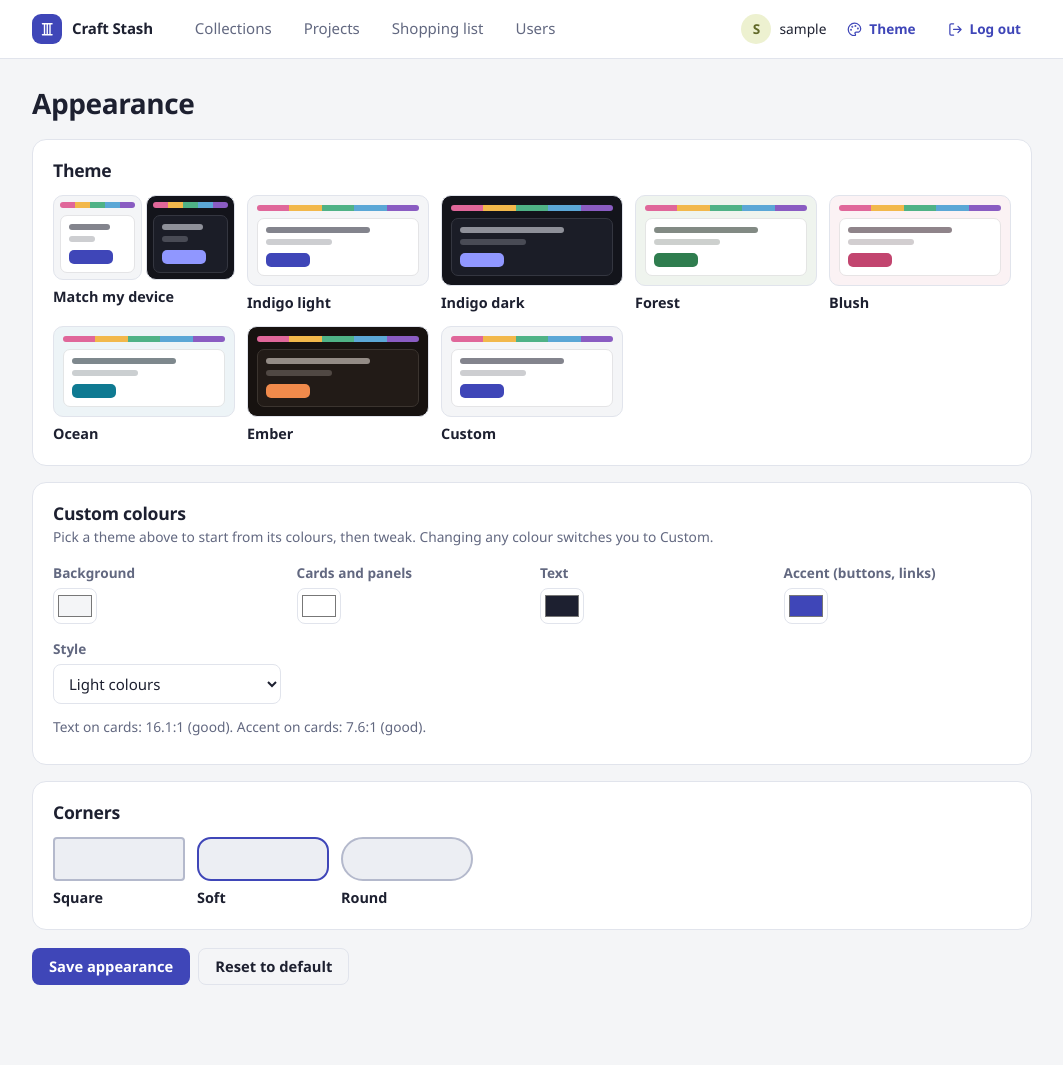
After one commit to RelicGaming/CraftStash, a Flask app: page /appearance in a window 1280 px wide. The commit adds this page. Shown: the whole page, without its empty margins (108-1171 px from the left). Run offline with Flask 3, Linux system fonts and the light colour scheme; the visitor is signed in with stand-in values (Sample User, id 1); data comes from the database, SQL or seed files in the repository; data that the repository does not hold is empty; parts of the project's set-up code (start-up, migrations or seed data) failed here and were passed over.

Commit message:
Add per-user themes: presets, custom colours, corner style

```diff
--- a/app/app.py
+++ b/app/app.py
@@ -5,6 +5,7 @@ from flask import (Flask, abort, flash, g, redirect, render_template, request,
 from markupsafe import Markup
 from werkzeug.security import check_password_hash, generate_password_hash
 from werkzeug.utils import secure_filename
+import themes
 
 DATA = Path(os.environ.get("DATA_DIR", "/data"))
 UPLOADS = DATA / "uploads"
@@ -45,6 +46,8 @@ def uid(): return g.user["id"]
 with sqlite3.connect(DATA / "craft.db") as _c:
     _c.execute("PRAGMA journal_mode=WAL")
     _c.executescript((Path(__file__).parent / "schema.sql").read_text())
+    if "theme" not in [r[1] for r in _c.execute("PRAGMA table_info(users)")]:
+        _c.execute("ALTER TABLE users ADD COLUMN theme TEXT NOT NULL DEFAULT ''")
     if "low_at" not in [r[1] for r in _c.execute("PRAGMA table_info(items)")]:
         _c.execute("ALTER TABLE items ADD COLUMN low_at REAL")
         _c.execute("DROP VIEW IF EXISTS stock")
@@ -137,7 +140,9 @@ def ctx():
     n = 0
     if getattr(g, "user", None):
         n = db().execute(f"SELECT COUNT(*) FROM stock s JOIN access a ON a.pool_id=s.pool_id WHERE a.user_id=? AND {LOW}", (g.user["id"],)).fetchone()[0]
-    return {"csrf": Markup(f'<input type="hidden" name="_csrf" value="{session.get("csrf", "")}">'), "shop_count": n}
+    css = themes.css_for(g.user["theme"]) if getattr(g, "user", None) else ""   # built only from validated hex/enum values
+    return {"csrf": Markup(f'<input type="hidden" name="_csrf" value="{session.get("csrf", "")}">'), "shop_count": n,
+            "theme_css": Markup(css)}
 
 @app.get("/healthz")
 def healthz(): return "ok"
@@ -451,6 +456,15 @@ def shopping():
                  WHERE a.user_id=? AND {LOW} ORDER BY s.pname, s.tname, s.name""", uid())
     return render_template("shopping.html", rows=rows)
 
+@app.route("/appearance", methods=["GET", "POST"])
+def appearance():
+    if request.method == "POST":
+        if request.form.get("reset"): run("UPDATE users SET theme='' WHERE id=?", uid()); flash("Appearance reset to the default.")
+        else: run("UPDATE users SET theme=? WHERE id=?", json.dumps(themes.from_form(request.form)), uid()); flash("Appearance saved.")
+        return redirect(url_for("appearance"))
+    return render_template("appearance.html", cur=themes.load(g.user["theme"]), themes=themes.preset_list(),
+                           radii=list(themes.RADII), default=themes.DEFAULT_CUSTOM)
+
 @app.route("/account", methods=["GET", "POST"])
 def account():
     if request.method == "POST":
--- a/app/schema.sql
+++ b/app/schema.sql
@@ -1,4 +1,4 @@
-CREATE TABLE IF NOT EXISTS users(id INTEGER PRIMARY KEY, username TEXT UNIQUE NOT NULL COLLATE NOCASE, pw TEXT NOT NULL, is_admin INTEGER NOT NULL DEFAULT 0);
+CREATE TABLE IF NOT EXISTS users(id INTEGER PRIMARY KEY, username TEXT UNIQUE NOT NULL COLLATE NOCASE, pw TEXT NOT NULL, is_admin INTEGER NOT NULL DEFAULT 0, theme TEXT NOT NULL DEFAULT '');
 CREATE TABLE IF NOT EXISTS pools(id INTEGER PRIMARY KEY, user_id INTEGER NOT NULL REFERENCES users ON DELETE CASCADE, name TEXT NOT NULL, craft TEXT NOT NULL DEFAULT '');
 CREATE TABLE IF NOT EXISTS types(id INTEGER PRIMARY KEY, pool_id INTEGER NOT NULL REFERENCES pools ON DELETE CASCADE, name TEXT NOT NULL, unit TEXT NOT NULL DEFAULT 'pcs', fields TEXT NOT NULL DEFAULT '[]');
 CREATE TABLE IF NOT EXISTS items(id INTEGER PRIMARY KEY, type_id INTEGER NOT NULL REFERENCES types ON DELETE CASCADE, name TEXT NOT NULL, colour TEXT NOT NULL DEFAULT '', hex TEXT NOT NULL DEFAULT '', subtype TEXT NOT NULL DEFAULT '', qty REAL NOT NULL DEFAULT 0, price REAL, low_at REAL, location TEXT NOT NULL DEFAULT '', notes TEXT NOT NULL DEFAULT '', extra TEXT NOT NULL DEFAULT '{}');
--- a/app/static/app.css
+++ b/app/static/app.css
@@ -3,9 +3,10 @@
 --accent:#3f46b8;--accent-ink:#fff;--accent-soft:#e8e9fa;
 --danger:#b3261e;--danger-soft:#fbeae8;--ok:#1e7a4f;--ok-soft:#e1f3ea;--warn:#8f5200;--warn-soft:#fcefd6;
 --focus:0 0 0 3px rgba(63,70,184,.28);
+--r-lg:14px;--r-md:8px;--av-bg:55% 88%;--av-fg:45% 28%;
 --font:"Avenir Next","Segoe UI Variable Text","Segoe UI",system-ui,-apple-system,Roboto,"Helvetica Neue",sans-serif}
 @media(prefers-color-scheme:dark){:root{--bg:#13141b;--surface:#1b1d27;--sunk:#242736;--ink:#eceef6;--muted:#9a9fb7;--line:#2c3041;--stitch:#474c66;
---accent:#9097ff;--accent-ink:#14153a;--accent-soft:#272a54;--danger:#ff8a80;--danger-soft:#3a1f1d;--ok:#6fd3a3;--ok-soft:#173226;--warn:#f0b868;--warn-soft:#38290f;--focus:0 0 0 3px rgba(144,151,255,.35)}}
+--accent:#9097ff;--accent-ink:#14153a;--accent-soft:#272a54;--danger:#ff8a80;--danger-soft:#3a1f1d;--ok:#6fd3a3;--ok-soft:#173226;--warn:#f0b868;--warn-soft:#38290f;--focus:0 0 0 3px rgba(144,151,255,.35);--av-bg:35% 26%;--av-fg:75% 84%}}
 *{box-sizing:border-box}
 body{margin:0;font:15px/1.55 var(--font);background:var(--bg);color:var(--ink);font-variant-numeric:tabular-nums;-webkit-text-size-adjust:100%}
 h1,h2,h3{margin:0;font-weight:680;letter-spacing:-.015em;line-height:1.2}
@@ -21,12 +22,11 @@ p{margin:.4rem 0}.muted{color:var(--muted)}.small{font-size:.86rem}
 .brand{display:flex;align-items:center;gap:10px;font-weight:700;color:var(--ink);letter-spacing:-.01em}.brand:hover{text-decoration:none}
 .logo{width:30px;height:30px;border-radius:9px;background:var(--accent);color:var(--accent-ink);display:grid;place-items:center}
 .tabs{display:flex;gap:4px;flex:1}
-.tabs a{padding:7px 14px;border-radius:8px;color:var(--muted);font-weight:560}
+.tabs a{padding:7px 14px;border-radius:var(--r-md);color:var(--muted);font-weight:560}
 .tabs a:hover{background:var(--sunk);color:var(--ink);text-decoration:none}
 .tabs a[aria-current]{background:var(--accent-soft);color:var(--accent)}
 .me{display:flex;align-items:center;gap:10px;margin-left:auto}.me form{margin:0}
-.avatar{width:30px;height:30px;border-radius:50%;display:grid;place-items:center;font-weight:700;font-size:.85rem;flex:none;background:hsl(var(--h,220) 55% 88%);color:hsl(var(--h,220) 45% 28%)}
-@media(prefers-color-scheme:dark){.avatar{background:hsl(var(--h,220) 35% 26%);color:hsl(var(--h,220) 75% 84%)}}
+.avatar{width:30px;height:30px;border-radius:50%;display:grid;place-items:center;font-weight:700;font-size:.85rem;flex:none;background:hsl(var(--h,220) var(--av-bg));color:hsl(var(--h,220) var(--av-fg))}
 
 /* layout */
 .wrap{max-width:1040px;margin:0 auto;padding:22px 20px 56px}
@@ -34,7 +34,7 @@ p{margin:.4rem 0}.muted{color:var(--muted)}.small{font-size:.86rem}
 .page-head{display:flex;flex-wrap:wrap;align-items:center;gap:10px 12px;margin:6px 0 18px}
 .page-head h1{min-width:0;overflow-wrap:anywhere}.page-head .grow{flex:1}
 .actions{display:flex;gap:8px;flex-wrap:wrap;align-items:center}.actions form{margin:0}
-.panel{background:var(--surface);border:1px solid var(--line);border-radius:14px;padding:20px;margin-bottom:16px}
+.panel{background:var(--surface);border:1px solid var(--line);border-radius:var(--r-lg);padding:20px;margin-bottom:16px}
 .panel-head{display:flex;align-items:center;justify-content:space-between;gap:12px;flex-wrap:wrap;margin-bottom:14px}
 .stitch{background:transparent;border:1.5px dashed var(--stitch)}
 .danger-zone{border-color:color-mix(in srgb,var(--danger) 35%,var(--line))}
@@ -45,7 +45,7 @@ p{margin:.4rem 0}.muted{color:var(--muted)}.small{font-size:.86rem}
 .notice{display:flex;gap:10px;align-items:flex-start;padding:11px 14px;border-radius:10px;margin-bottom:16px;background:var(--accent-soft);border:1px solid color-mix(in srgb,var(--accent) 30%,transparent)}
 
 /* buttons & forms */
-.btn{font:inherit;font-size:.92rem;font-weight:620;display:inline-flex;align-items:center;justify-content:center;gap:7px;padding:8px 16px;border-radius:8px;border:1px solid transparent;background:var(--accent);color:var(--accent-ink);cursor:pointer;line-height:1.3;white-space:nowrap}
+.btn{font:inherit;font-size:.92rem;font-weight:620;display:inline-flex;align-items:center;justify-content:center;gap:7px;padding:8px 16px;border-radius:var(--r-md);border:1px solid transparent;background:var(--accent);color:var(--accent-ink);cursor:pointer;line-height:1.3;white-space:nowrap}
 .btn:hover{filter:brightness(1.1);text-decoration:none}
 .btn.secondary{background:transparent;color:var(--ink);border-color:var(--line)}
 .btn.ghost{background:transparent;color:var(--accent)}
@@ -54,7 +54,7 @@ p{margin:.4rem 0}.muted{color:var(--muted)}.small{font-size:.86rem}
 .btn.danger:hover{background:var(--danger-soft);filter:none}
 .btn.ghost.danger{border-color:transparent}
 .btn.sm{padding:4px 10px;font-size:.85rem}.btn.block{width:100%}
-input,select,textarea{font:inherit;color:var(--ink);background:var(--surface);border:1px solid var(--line);border-radius:8px;padding:8px 11px;width:100%;min-width:0}
+input,select,textarea{font:inherit;color:var(--ink);background:var(--surface);border:1px solid var(--line);border-radius:var(--r-md);padding:8px 11px;width:100%;min-width:0}
 textarea{resize:vertical}
 input:focus,select:focus,textarea:focus{outline:none;border-color:var(--accent);box-shadow:var(--focus)}
 input[type=checkbox]{width:auto;accent-color:var(--accent)}
@@ -83,14 +83,14 @@ input[type=file]{padding:6px}input[type=file]::file-selector-button{font:inherit
 
 /* tiles */
 .tiles{display:grid;grid-template-columns:repeat(auto-fill,minmax(250px,1fr));gap:16px}
-.tile{display:flex;flex-direction:column;background:var(--surface);border:1px solid var(--line);border-radius:14px;overflow:hidden;color:var(--ink)}
+.tile{display:flex;flex-direction:column;background:var(--surface);border:1px solid var(--line);border-radius:var(--r-lg);overflow:hidden;color:var(--ink)}
 a.tile:hover{border-color:var(--accent);text-decoration:none}
 .tile-body{padding:16px 18px 18px;display:flex;flex-direction:column;gap:4px}
 .tile.add{background:transparent;border:1.5px dashed var(--stitch);padding:18px;gap:12px}
 .tile-meta{display:flex;gap:6px;flex-wrap:wrap;margin-top:8px}
 
 /* pool: material types and items */
-.type{background:var(--surface);border:1px solid var(--line);border-radius:14px;margin-bottom:16px;overflow:hidden}
+.type{background:var(--surface);border:1px solid var(--line);border-radius:var(--r-lg);margin-bottom:16px;overflow:hidden}
 .type>summary{list-style:none;display:flex;align-items:center;gap:10px;padding:14px 18px;cursor:pointer;flex-wrap:wrap}
 .type>summary::-webkit-details-marker{display:none}
 .type .chev{color:var(--muted);transition:transform .15s}.type[open] .chev{transform:rotate(180deg)}
@@ -140,3 +140,21 @@ body{background:#fff;color:#000;padding:0}.panel,.type{border:0;padding:0}.cols{
 details.adjust{margin-top:4px}details.adjust>summary{cursor:pointer;color:var(--muted);font-size:.82rem;display:inline-block}
 details.adjust>summary:hover{color:var(--accent)}details.adjust form{margin-top:6px}
 @media(max-width:700px){.tabs a{font-size:.88rem;padding:10px 2px}}
+
+/* theme picker */
+.sr{position:absolute;opacity:0;width:1px;height:1px}
+.theme-grid{display:grid;grid-template-columns:repeat(auto-fill,minmax(150px,1fr));gap:12px}
+.theme-opt{position:relative;display:flex;flex-direction:column;gap:6px;cursor:pointer;font-size:.9rem;font-weight:600}
+.theme-opt .tp{outline:2px solid transparent;outline-offset:2px}
+.theme-opt input:checked ~ .tp,.theme-opt input:checked ~ .tp-pair{outline-color:var(--accent)}
+.theme-opt input:focus-visible ~ .tp,.theme-opt input:focus-visible ~ .tp-pair{outline-color:var(--accent);outline-style:dashed}
+.tp{background:var(--bg);color:var(--ink);border-radius:10px;padding:9px;border:1px solid var(--line);--l:color-mix(in srgb,var(--ink) 12%,var(--surface))}
+.tp-card{background:var(--surface);border:1px solid var(--l);border-radius:7px;padding:8px;display:flex;flex-direction:column;gap:6px}
+.tp-line{height:6px;border-radius:3px;width:72%;background:color-mix(in srgb,var(--ink) 55%,var(--surface))}
+.tp-line.s{width:46%;background:color-mix(in srgb,var(--ink) 22%,var(--surface))}
+.tp-btn{height:14px;width:44px;border-radius:5px;background:var(--accent);margin-top:2px}
+.tp-strip{display:flex;height:6px;border-radius:3px;overflow:hidden;margin-bottom:7px}.tp-strip i{flex:1}
+.tp-pair{display:grid;grid-template-columns:1fr 1fr;gap:4px;border-radius:12px}.tp-pair .tp{padding:6px}
+.radius-opt .rbox{height:44px;border:2px solid var(--stitch);background:var(--sunk);outline:2px solid transparent;outline-offset:2px}
+.radius-opt input:checked ~ .rbox{border-color:var(--accent)}
+.radius-opt input:focus-visible ~ .rbox{outline-color:var(--accent);outline-style:dashed}
--- /dev/null
+++ b/app/templates/appearance.html
@@ -0,0 +1,45 @@
+{% extends "base.html" %}{% block title %}Appearance - Craft Stash{% endblock %}
+{% macro preview(bg, surface, ink, accent, accent_ink) %}<div class="tp" style="--bg:{{ bg }};--surface:{{ surface }};--ink:{{ ink }};--accent:{{ accent }};--accent-ink:{{ accent_ink }}">
+<div class="tp-strip"><i style="background:#e0679a"></i><i style="background:#f2b84b"></i><i style="background:#4fb286"></i><i style="background:#5ba7d6"></i><i style="background:#8a5cc2"></i></div>
+<div class="tp-card"><div class="tp-line"></div><div class="tp-line s"></div><div class="tp-btn"></div></div></div>{% endmacro %}
+{% block body %}
+{% set cu = cur.custom %}
+<div class="page-head"><h1>Appearance</h1></div>
+<form method="post" id="theme-form">{{ csrf }}
+<section class="panel"><div class="panel-head"><h2>Theme</h2></div>
+<div class="theme-grid">
+<label class="theme-opt"><input class="sr" type="radio" name="theme" value="system" {{ 'checked' if cur.name == 'system' }}>
+<div class="tp-pair">{% set a = themes[0] %}{% set b = themes[1] %}{{ preview(a.bg, a.surface, a.ink, a.accent, a.accent_ink) }}{{ preview(b.bg, b.surface, b.ink, b.accent, b.accent_ink) }}</div><span>Match my device</span></label>
+{% for t in themes %}<label class="theme-opt"><input class="sr" type="radio" name="theme" value="{{ t.key }}" data-mode="{{ t.mode }}" data-bg="{{ t.bg }}" data-surface="{{ t.surface }}" data-ink="{{ t.ink }}" data-accent="{{ t.accent }}" {{ 'checked' if cur.name == t.key }}>
+{{ preview(t.bg, t.surface, t.ink, t.accent, t.accent_ink) }}<span>{{ t.label }}</span></label>{% endfor %}
+<label class="theme-opt"><input class="sr" type="radio" name="theme" value="custom" {{ 'checked' if cur.name == 'custom' }}>
+<div id="custom-preview">{{ preview(cu.bg, cu.surface, cu.ink, cu.accent, '#ffffff') }}</div><span>Custom</span></label>
+</div></section>
+
+<section class="panel" id="custom"><div class="panel-head"><div><h2>Custom colours</h2><p class="muted small" style="margin:2px 0 0">Pick a theme above to start from its colours, then tweak. Changing any colour switches you to Custom.</p></div></div>
+<div class="form-grid">
+<label class="field"><span>Background</span><input type="color" name="bg" value="{{ cu.bg }}"></label>
+<label class="field"><span>Cards and panels</span><input type="color" name="surface" value="{{ cu.surface }}"></label>
+<label class="field"><span>Text</span><input type="color" name="ink" value="{{ cu.ink }}"></label>
+<label class="field"><span>Accent (buttons, links)</span><input type="color" name="accent" value="{{ cu.accent }}"></label>
+<label class="field"><span>Style</span><select name="mode"><option value="light" {{ 'selected' if cu.mode == 'light' }}>Light colours</option><option value="dark" {{ 'selected' if cu.mode == 'dark' }}>Dark colours</option></select></label></div>
+<p class="small muted" id="contrast" style="margin-top:12px"></p></section>
+
+<section class="panel"><div class="panel-head"><h2>Corners</h2></div>
+<div class="theme-grid" style="grid-template-columns:repeat(3,minmax(0,1fr));max-width:420px">
+{% for r, label, px in (('square','Square','4px'),('soft','Soft','14px'),('round','Round','22px')) %}<label class="theme-opt radius-opt"><input class="sr" type="radio" name="radius" value="{{ r }}" {{ 'checked' if cur.radius == r }}><div class="rbox" style="border-radius:{{ px }}"></div><span>{{ label }}</span></label>{% endfor %}</div></section>
+
+<div class="form-actions" style="margin-bottom:24px"><button class="btn">Save appearance</button><button class="btn secondary" name="reset" value="1" formnovalidate onclick="return confirm('Reset to the default appearance?')">Reset to default</button></div>
+</form>
+<script>(()=>{const f=document.getElementById('theme-form'),pv=document.getElementById('custom-preview').firstElementChild,out=document.getElementById('contrast'),
+rgb=h=>[1,3,5].map(i=>parseInt(h.slice(i,i+2),16)/255),lin=c=>c<=.03928?c/12.92:((c+.055)/1.055)**2.4,
+L=h=>{const[r,g,b]=rgb(h).map(lin);return .2126*r+.7152*g+.0722*b},CR=(a,b)=>{const x=L(a),y=L(b);return(Math.max(x,y)+.05)/(Math.min(x,y)+.05)},
+v=n=>f.elements[n].value;
+function paint(){const ac=v('accent'),t=CR(v('ink'),v('surface')),a=CR(ac,v('surface'));
+pv.style.cssText=`--bg:${v('bg')};--surface:${v('surface')};--ink:${v('ink')};--accent:${ac};--accent-ink:${CR(ac,'#ffffff')>=CR(ac,'#111322')?'#ffffff':'#111322'}`;
+out.textContent=`Text on cards: ${t.toFixed(1)}:1 ${t>=4.5?'(good)':'(hard to read, aim for 4.5 or more)'}. Accent on cards: ${a.toFixed(1)}:1 ${a>=3?'(good)':'(low, aim for 3 or more)'}.`}
+['bg','surface','ink','accent'].forEach(n=>f.elements[n].addEventListener('input',()=>{f.querySelector('input[name=theme][value=custom]').checked=true;paint()}));
+f.elements.mode.addEventListener('change',()=>{f.querySelector('input[name=theme][value=custom]').checked=true});
+f.querySelectorAll('input[name=theme]').forEach(r=>r.addEventListener('change',()=>{if(r.dataset.bg){['bg','surface','ink','accent'].forEach(n=>f.elements[n].value=r.dataset[n]);f.elements.mode.value=r.dataset.mode;paint()}}));
+paint()})()</script>
+{% endblock %}
--- a/app/templates/base.html
+++ b/app/templates/base.html
@@ -1,7 +1,7 @@
 <!doctype html>
 <html lang="en"><head><meta charset="utf-8"><meta name="viewport" content="width=device-width,initial-scale=1">
 <meta name="color-scheme" content="light dark"><title>{% block title %}Craft Stash{% endblock %}</title>
-<link rel="stylesheet" href="{{ url_for('static', filename='app.css') }}"></head><body>
+<link rel="stylesheet" href="{{ url_for('static', filename='app.css') }}">{% if theme_css %}<style>{{ theme_css }}</style>{% endif %}</head><body>
 <svg width="0" height="0" style="position:absolute" aria-hidden="true"><defs>
 <symbol id="i-logo" viewBox="0 0 24 24"><path d="M5 4h14M5 20h14M8 4v16M12 4v16M16 4v16"/></symbol>
 <symbol id="i-search" viewBox="0 0 24 24"><circle cx="11" cy="11" r="8"/><path d="m21 21-4.3-4.3"/></symbol>
@@ -14,6 +14,7 @@
 <symbol id="i-print" viewBox="0 0 24 24"><path d="M6 9V2h12v7M6 18H4a2 2 0 0 1-2-2v-5a2 2 0 0 1 2-2h16a2 2 0 0 1 2 2v5a2 2 0 0 1-2 2h-2"/><rect x="6" y="14" width="12" height="8"/></symbol>
 <symbol id="i-check" viewBox="0 0 24 24"><path d="M20 6 9 17l-5-5"/></symbol>
 <symbol id="i-info" viewBox="0 0 24 24"><circle cx="12" cy="12" r="10"/><path d="M12 16v-4M12 8h.01"/></symbol>
+<symbol id="i-palette" viewBox="0 0 24 24"><circle cx="13.5" cy="6.5" r=".6"/><circle cx="17.5" cy="10.5" r=".6"/><circle cx="8.5" cy="7.5" r=".6"/><circle cx="6.5" cy="12.5" r=".6"/><path d="M12 2C6.5 2 2 6.5 2 12s4.5 10 10 10c.93 0 1.65-.75 1.65-1.69 0-.44-.18-.83-.44-1.12-.29-.29-.44-.65-.44-1.13a1.64 1.64 0 0 1 1.67-1.67h2c3.05 0 5.55-2.5 5.55-5.55C21.97 6.01 17.46 2 12 2Z"/></symbol>
 </defs></svg>
 {% if g.user %}{% set ep = request.endpoint or '' %}
 <header class="top"><div class="top-in">
@@ -24,6 +25,7 @@
 <a href="{{ url_for('shopping') }}" {% if ep == 'shopping' %}aria-current="page"{% endif %}>Shopping list{% if shop_count %}<span class="pill warn count">{{ shop_count }}</span>{% endif %}</a>
 {% if g.user.is_admin %}<a href="{{ url_for('admin') }}" {% if ep == 'admin' %}aria-current="page"{% endif %}>Users</a>{% endif %}</nav>
 <div class="me"><a class="who" href="{{ url_for('account') }}" title="Your account"><span class="avatar" style="--h:{{ (g.user.id * 67) % 360 }}">{{ g.user.username[0]|upper }}</span><span class="small hide-m">{{ g.user.username }}</span></a>
+<a class="btn ghost sm" href="{{ url_for('appearance') }}" title="Appearance"><svg class="i"><use href="#i-palette"/></svg><span class="hide-m">Theme</span></a>
 <form method="post" action="{{ url_for('logout') }}">{{ csrf }}<button class="btn ghost sm" title="Log out"><svg class="i"><use href="#i-out"/></svg><span class="hide-m">Log out</span></button></form></div>
 </div></header>{% endif %}
 <main class="wrap">{% for m in get_flashed_messages() %}<div class="notice" role="status"><svg class="i"><use href="#i-info"/></svg><span>{{ m }}</span></div>{% endfor %}
```
Also changed, not shown: app/themes.py (added, +77 -0 lines), README.md.
